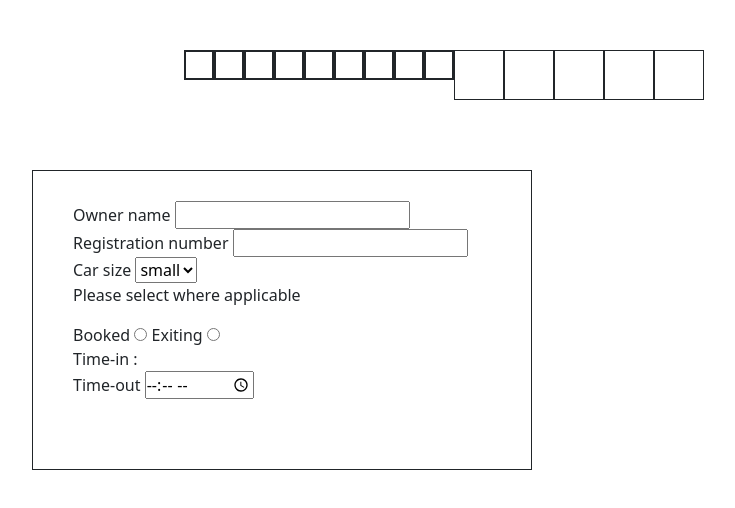
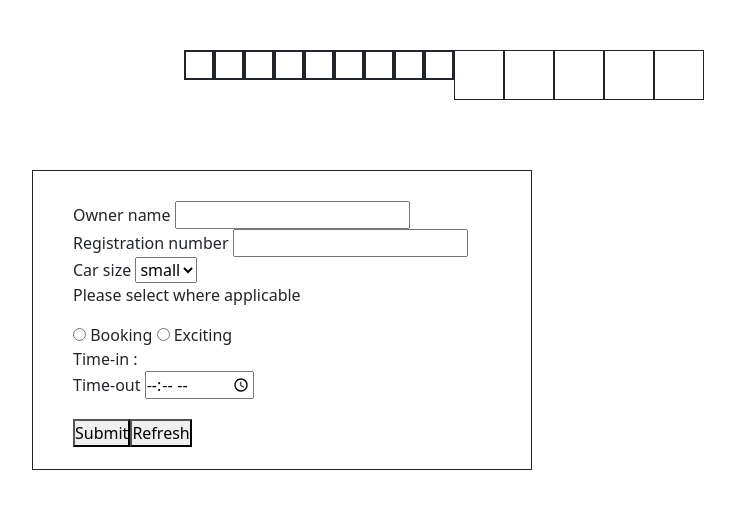
Before and after one commit to Deepizel/web3, a plain HTML site: page index.html in a window 1280 px wide. Shown: the whole page, without its empty margins (18-753 px from the left). Drawn offline with nearby package versions, Linux system fonts and the light colour scheme.

Commit message:
updated styling

```diff
--- a/index.html
+++ b/index.html
@@ -55,16 +55,17 @@
                 <option value="Big">Big</option>
             </select>
             <p>Please select where applicable</p>
-            <label for="radio" name="selection" value="Booked">Booked</label>
-            <input type="radio">
-            <label for="radio" name="selection" value="Exciting">Exiting</label>
-            <input type="radio">
+             <input type="radio" id="html" name="fav_language" value="HTML">
+             <label for="html">Booking</label>
+             <input type="radio" id="css" name="fav_language" value="CSS">
+             <label for="css">Exciting</label><br>
             <div class="timein">
              <label for="">Time-in :</label>
              <p> </p>
             </div>
             <label for="timeout">Time-out</label>
-            <input type="time">
+            <input type="time"><br>
+            <button>Submit</button><button>Refresh</button>
         </form>
     </div>
 
--- a/style.css
+++ b/style.css
@@ -37,3 +37,7 @@
     margin-left: 40px;
     margin-top: 30px;
 }
+
+button{
+    margin-top: 20px;
+}
```
